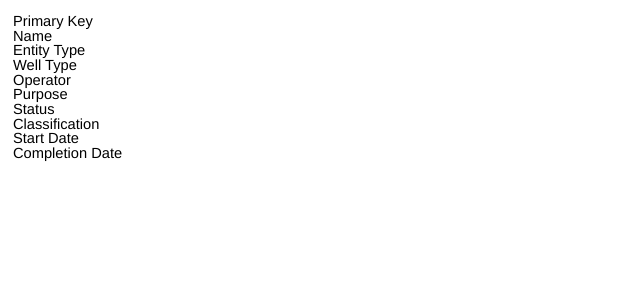
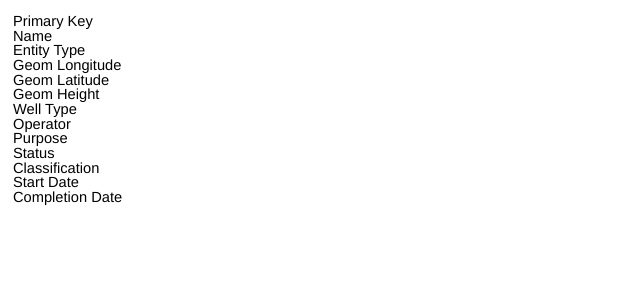
Before and after one commit to comtesacristain/rdis, a Django app: template data_manager/templates/duplicates/duplicate.html in a window 1280 px wide. Shown: the top 300 px of the page, without its empty margins (0-640 px from the left). Run offline with Django 3.2, Linux system fonts and the light colour scheme; the template is opened without the code that fills it, so the values that code supplies are empty.

Commit message:
Added coordinates

```diff
--- a/data_manager/templates/duplicates/duplicate.html
+++ b/data_manager/templates/duplicates/duplicate.html
@@ -6,6 +6,9 @@
 	  <div>Primary Key</div>
 	  <div>Name</div>
 	  <div>Entity Type</div>
+	  <div>Geom Longitude</div>
+	  <div>Geom Latitude</div>
+	  <div>Geom Height</div>
 	  <div>Well Type</div>
 	  <div>Operator</div>
 	  <div>Purpose</div>
@@ -20,6 +23,9 @@
 	  <div>{{duplicate.eno}}</div>
 	  <div>{{duplicate.entityid}}</div>
 	  <div>{{duplicate.entity_type}}</div>
+	   <div>{{duplicate.geom.x}}</div>
+	    <div>{{duplicate.geom.y}}</div>
+		 <div>{{duplicate.geom.z}}</div>
 	  <div>{{duplicate.well.welltype}}</div>
 	  <div>{{duplicate.well.operator}}</div>
 	  <div>{{duplicate.well.purpose}}</div>
```
